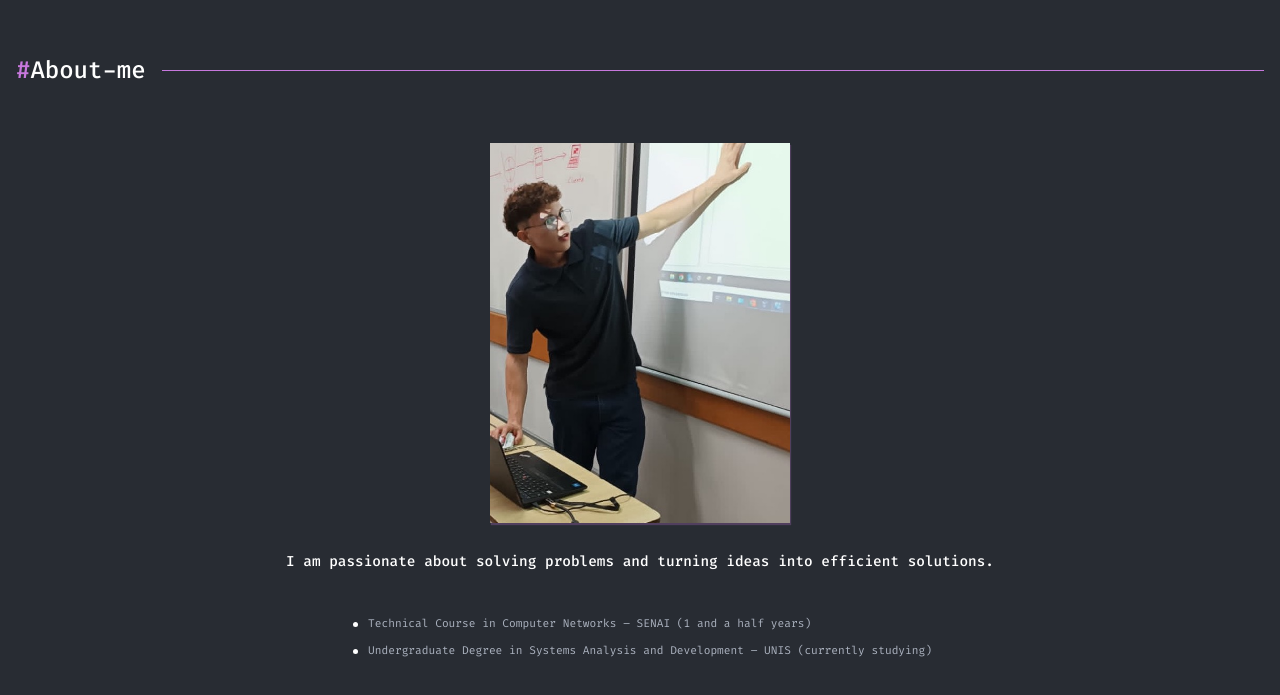
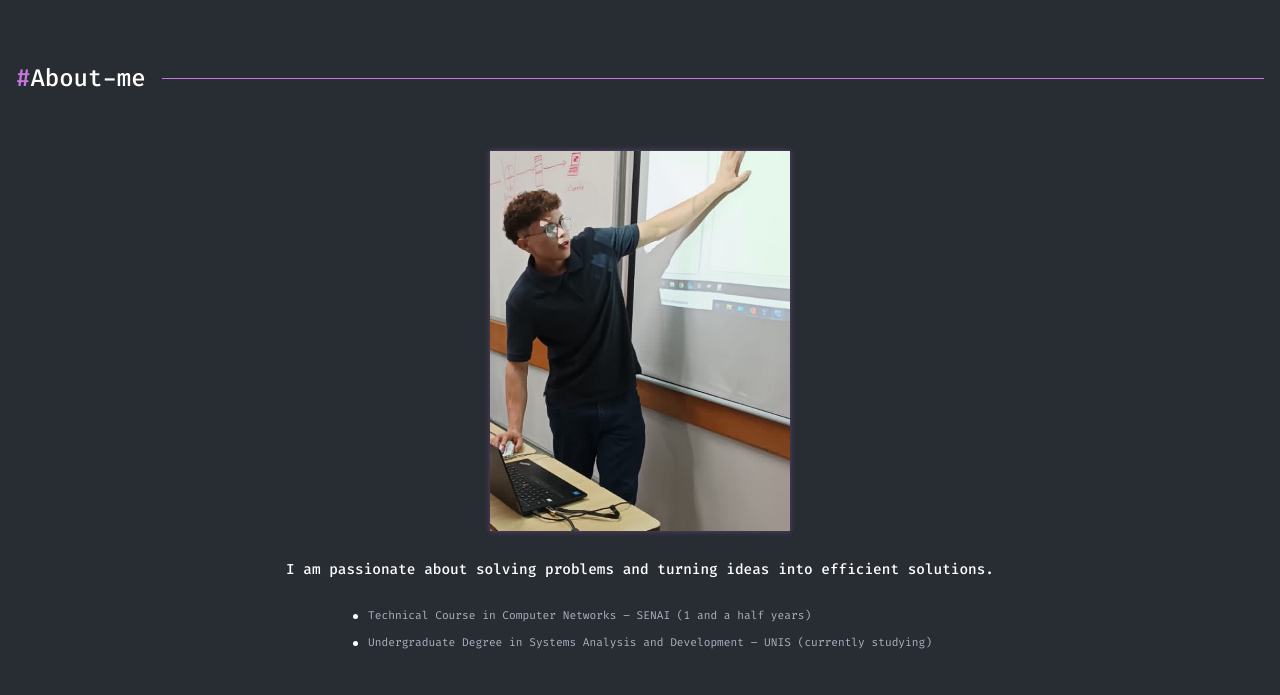
Before and after one commit to gabxdev1/portfolio, a plain HTML site: page index.html in a window 1280 px wide. Shown: the part 843-1538 px from the top of the page. Drawn offline with Linux system fonts and the light colour scheme.

Commit message:
Update about-me.css

```diff
--- a/styles/about-me.css
+++ b/styles/about-me.css
@@ -33,7 +33,6 @@
     font-weight: 500;
     font-size: 0.9rem;
     text-align: center;
-    margin-bottom: 1rem;
 }
 
 .about-me ul {
@@ -62,10 +61,10 @@
 }
 
 
-img {
+.about-me img {
     width: 300px;
     height: 380px;
     object-fit: cover;
     object-position: top center;
-    box-shadow: 1px 2px 1px var(--destaque-hover);
+    box-shadow: 0 0 5px 1px var(--destaque-hover);
 }
```
